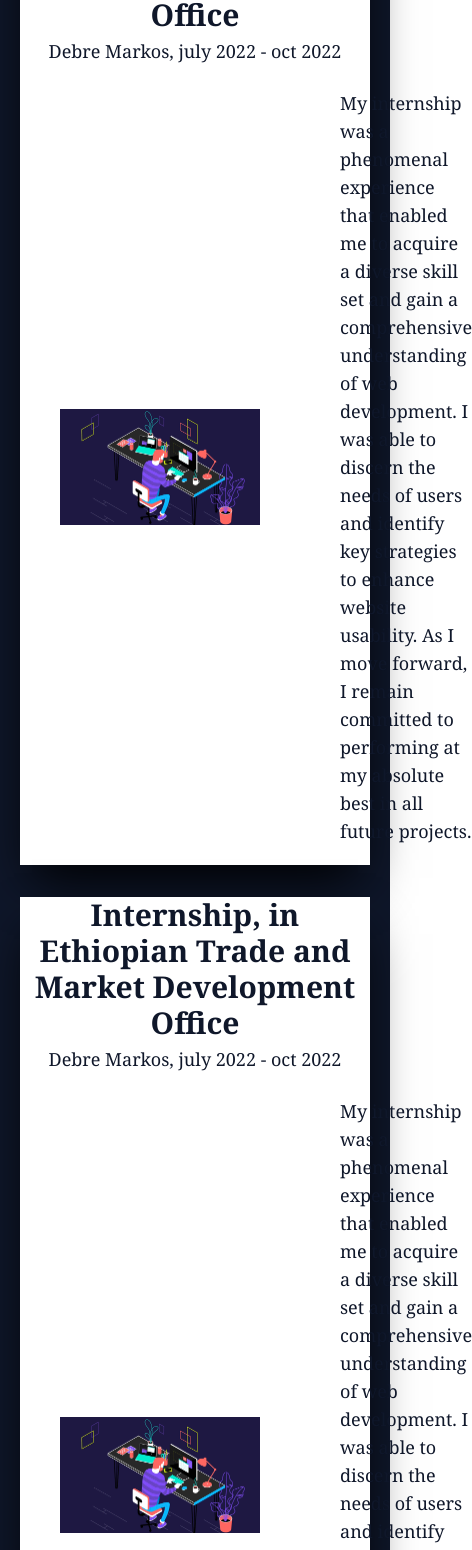
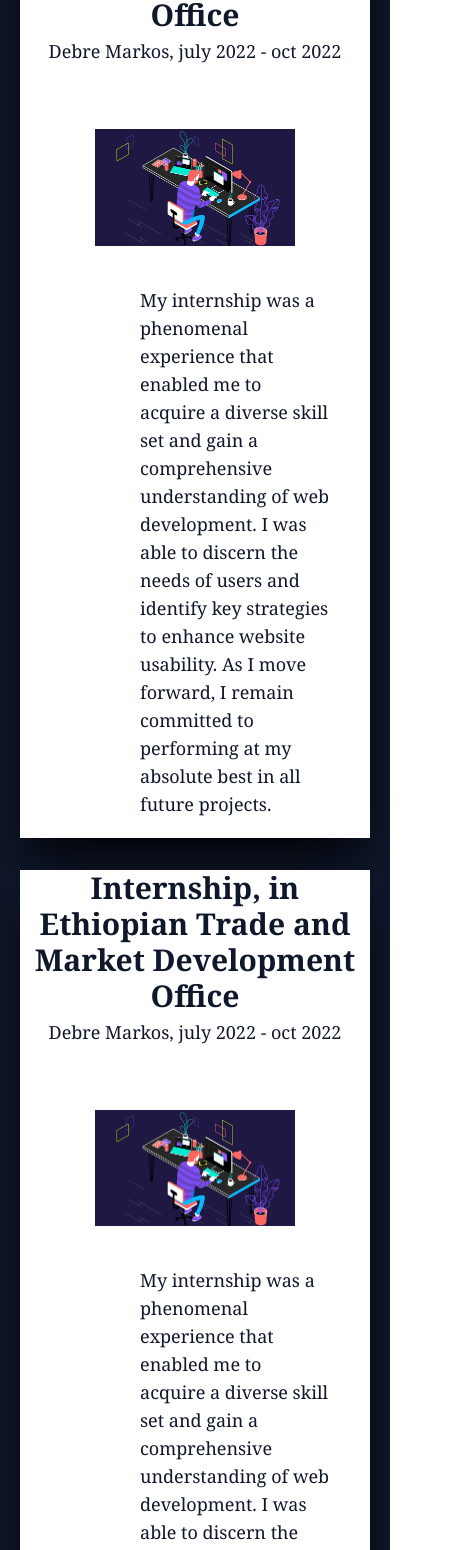
Before and after one commit to haileamlakwalelige/me-and-tensae, a React (Create React App) app: page / in a window 390 px wide. Shown: the part 10125-11675 px from the top of the page, 472 px wide, since content can reach past the window. Built offline with nearby package versions, Linux system fonts and the light colour scheme.

Commit message:
updating the experience section

```diff
--- a/src/haila/Experience.js
+++ b/src/haila/Experience.js
@@ -8,8 +8,8 @@
             <div className='text-lg bg-white shadow-2xl my-4 font-serif text-slate-900 mx-5 shadow-black '>
                 <h1 className="font-bold text-3xl text-center flex items-center justify-center">Internship, in Ethiopian Trade and Market Development Office</h1>
                 <p className='text-center py-1'>Debre Markos, july 2022 - oct 2022</p>
-                <div className='flex justify-between px-10 items-center py-5'>
-                    <img src={image} alt="first images" width={200} height={200}/>
+                <div className='flex justify-between px-10 items-center py-5 lg:flex-row flex-col'>
+                    <img src={image} alt="first images" width={200} height={200} className="lg:my-0 my-10"/>
                     <p className='flex justify-center items-center pl-20'>My internship was a phenomenal experience that enabled me to acquire a diverse skill set
                     and gain a comprehensive understanding of web development. I was able to discern the needs
                     of users and identify key strategies to enhance website usability.
@@ -19,8 +19,8 @@
             <div className='text-lg bg-white shadow-2xl my-4 font-serif text-slate-900 mx-5 shadow-black '>
                 <h1 className="font-bold text-3xl text-center flex items-center justify-center">Internship, in Ethiopian Trade and Market Development Office</h1>
                 <p className='text-center py-1'>Debre Markos, july 2022 - oct 2022</p>
-                <div className='flex justify-between px-10 items-center py-5'>
-                    <img src={image} alt="first images" width={200} height={200}/>
+                <div className='flex justify-between px-10 items-center py-5  lg:flex-row flex-col'>
+                    <img src={image} alt="first images" width={200} height={200}  className="lg:my-0 my-10"/>
                     <p className='flex justify-center items-center pl-20'>My internship was a phenomenal experience that enabled me to acquire a diverse skill set
                     and gain a comprehensive understanding of web development. I was able to discern the needs
                     of users and identify key strategies to enhance website usability.
@@ -30,8 +30,8 @@
             <div className='text-lg bg-white shadow-2xl my-4 font-serif text-slate-900 mx-5 shadow-black '>
                 <h1 className="font-bold text-3xl text-center flex items-center justify-center">Internship, in Ethiopian Trade and Market Development Office</h1>
                 <p className='text-center py-1'>Debre Markos, july 2022 - oct 2022</p>
-                <div className='flex justify-between px-10 items-center py-5'>
-                    <img src={image} alt="first images" width={200} height={200}/>
+                <div className='flex justify-between px-10 items-center py-5 lg:flex-row flex-col'>
+                    <img src={image} alt="first images" width={200} height={200} className="lg:my-0 my-10"/>
                     <p className='flex justify-center items-center pl-20'>My internship was a phenomenal experience that enabled me to acquire a diverse skill set
                     and gain a comprehensive understanding of web development. I was able to discern the needs
                     of users and identify key strategies to enhance website usability.
@@ -41,8 +41,8 @@
             <div className='text-lg bg-white shadow-2xl my-4 font-serif text-slate-900 mx-5 shadow-black '>
                 <h1 className="font-bold text-3xl text-center flex items-center justify-center">Internship, in Ethiopian Trade and Market Development Office</h1>
                 <p className='text-center py-1'>Debre Markos, july 2022 - oct 2022</p>
-                <div className='flex justify-between px-10 items-center py-5'>
-                    <img src={image} alt="first images" width={200} height={200}/>
+                <div className='flex justify-between px-10 items-center py-5 lg:flex-row flex-col'>
+                    <img src={image} alt="first images" width={200} height={200} className="lg:my-0 my-10"/>
                     <p className='flex justify-center items-center pl-20'>My internship was a phenomenal experience that enabled me to acquire a diverse skill set
                     and gain a comprehensive understanding of web development. I was able to discern the needs
                     of users and identify key strategies to enhance website usability.
```
